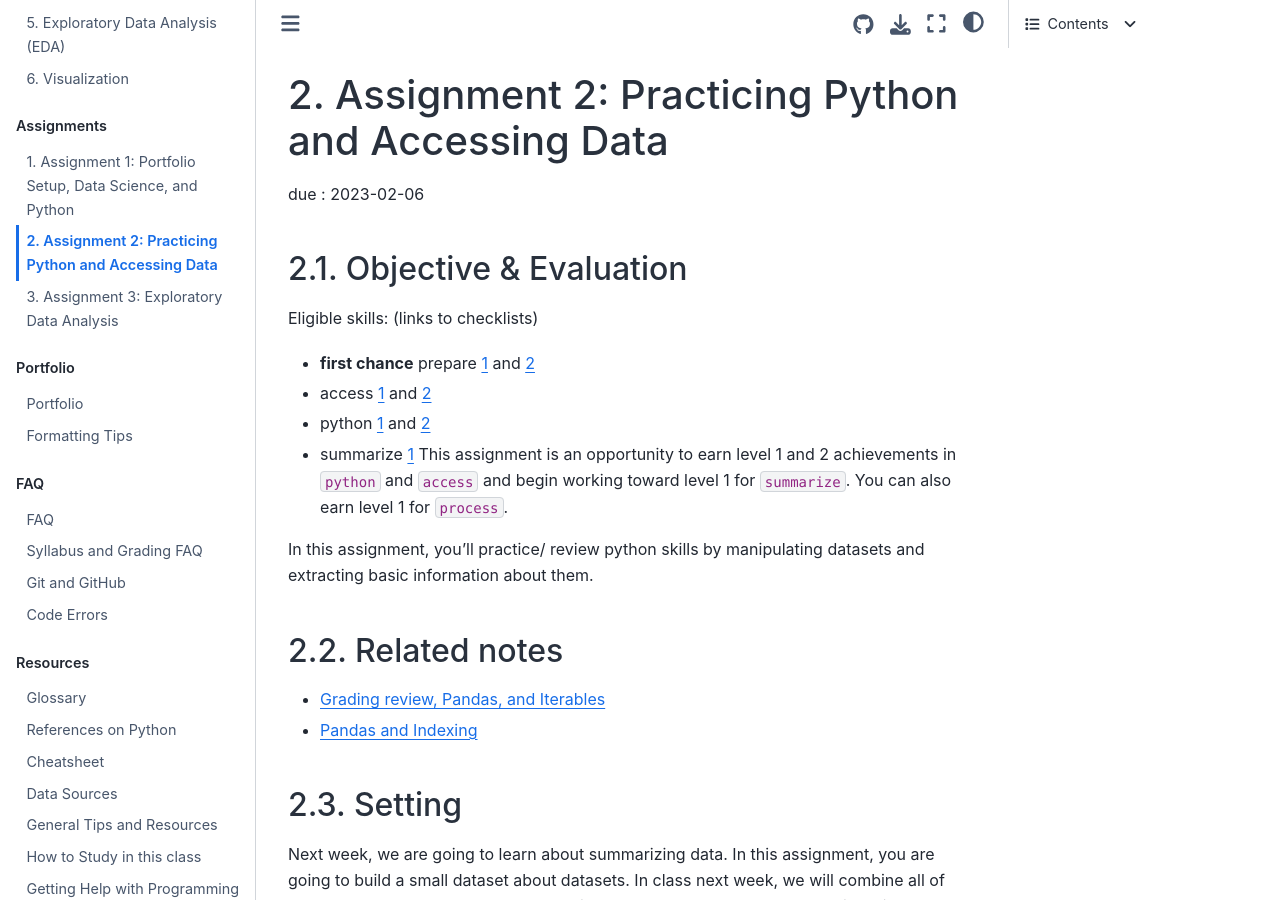
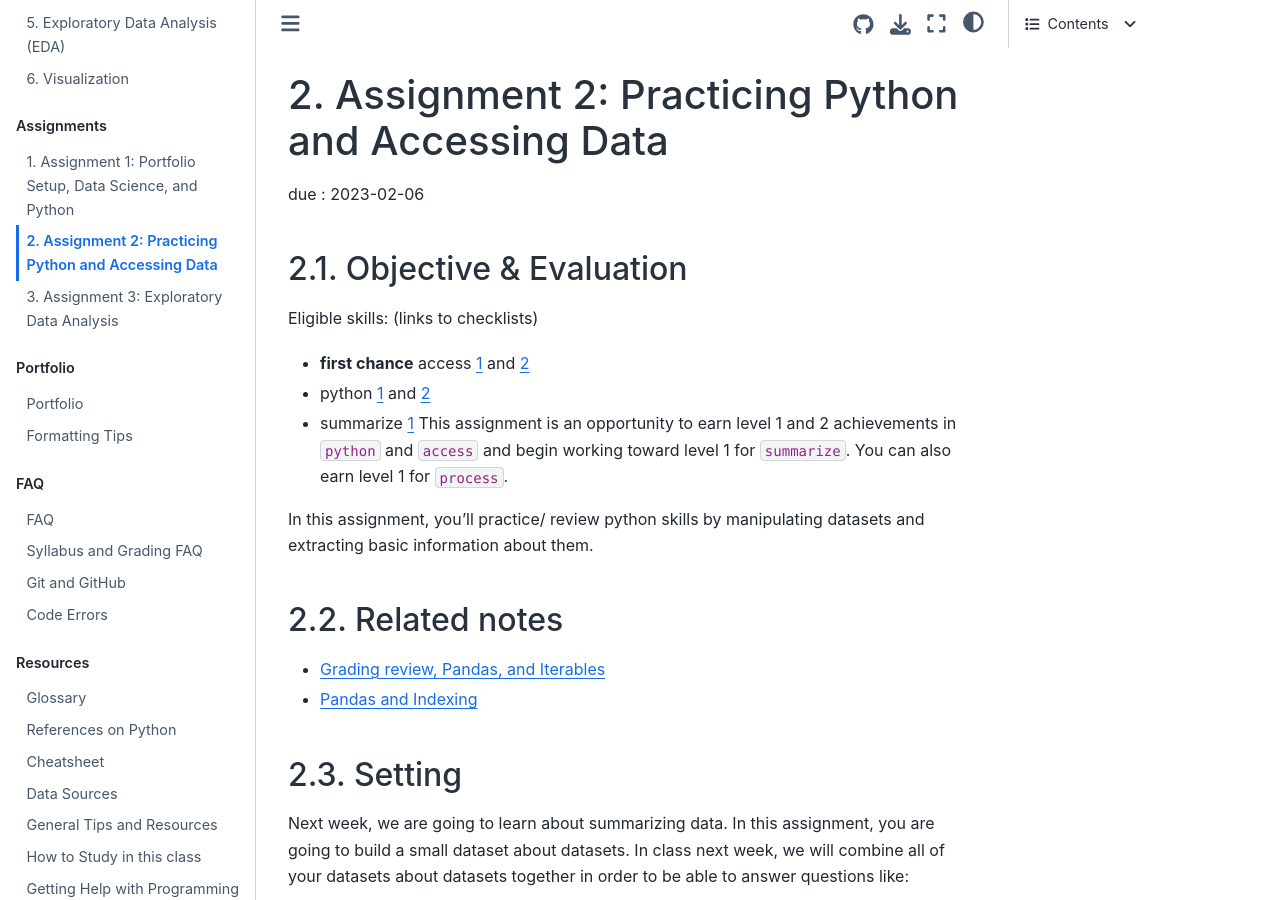
Before and after one commit to brownsarahm/BrownSpring23, a Jupyter Book: the page built from assignments/02-python-access.md, in a window 1280 px wide and 900 px high. Built offline with Jupyter Book 1.0.4 settings and Sphinx 7.4.7 and the Sphinx Book theme 1.1.4, drawn with Linux system fonts in a browser that asks for light colours.

Commit message:
fix typo

```diff
--- a/assignments/02-python-access.md
+++ b/assignments/02-python-access.md
@@ -11,8 +11,7 @@ due : {{ date }}
 
 ## Objective & Evaluation
 Eligible skills: (links to checklists)
-- **first chance** prepare [1](https://rhodyprog4ds.github.io/BrownSpring23/syllabus/achievements.html#prepare-level1) and [2](https://rhodyprog4ds.github.io/BrownSpring23/syllabus/achievements.html#prepare-level2)
-- access [1](https://rhodyprog4ds.github.io/BrownSpring23/syllabus/achievements.html#access-level1) and [2](https://rhodyprog4ds.github.io/BrownSpring23/syllabus/achievements.html#access-level2)
+- **first chance** access [1](https://rhodyprog4ds.github.io/BrownSpring23/syllabus/achievements.html#access-level1) and [2](https://rhodyprog4ds.github.io/BrownSpring23/syllabus/achievements.html#access-level2)
 - python [1](https://rhodyprog4ds.github.io/BrownSpring23/syllabus/achievements.html#python-level1) and [2](https://rhodyprog4ds.github.io/BrownSpring23/syllabus/achievements.html#python-level2)
 - summarize [1](https://rhodyprog4ds.github.io/BrownSpring23/syllabus/achievements.html#summarize-level1)
 This assignment is an opportunity to earn level 1 and 2 achievements in `python` and `access` and begin working toward level 1 for `summarize`. You can also earn level 1 for `process`.
```
